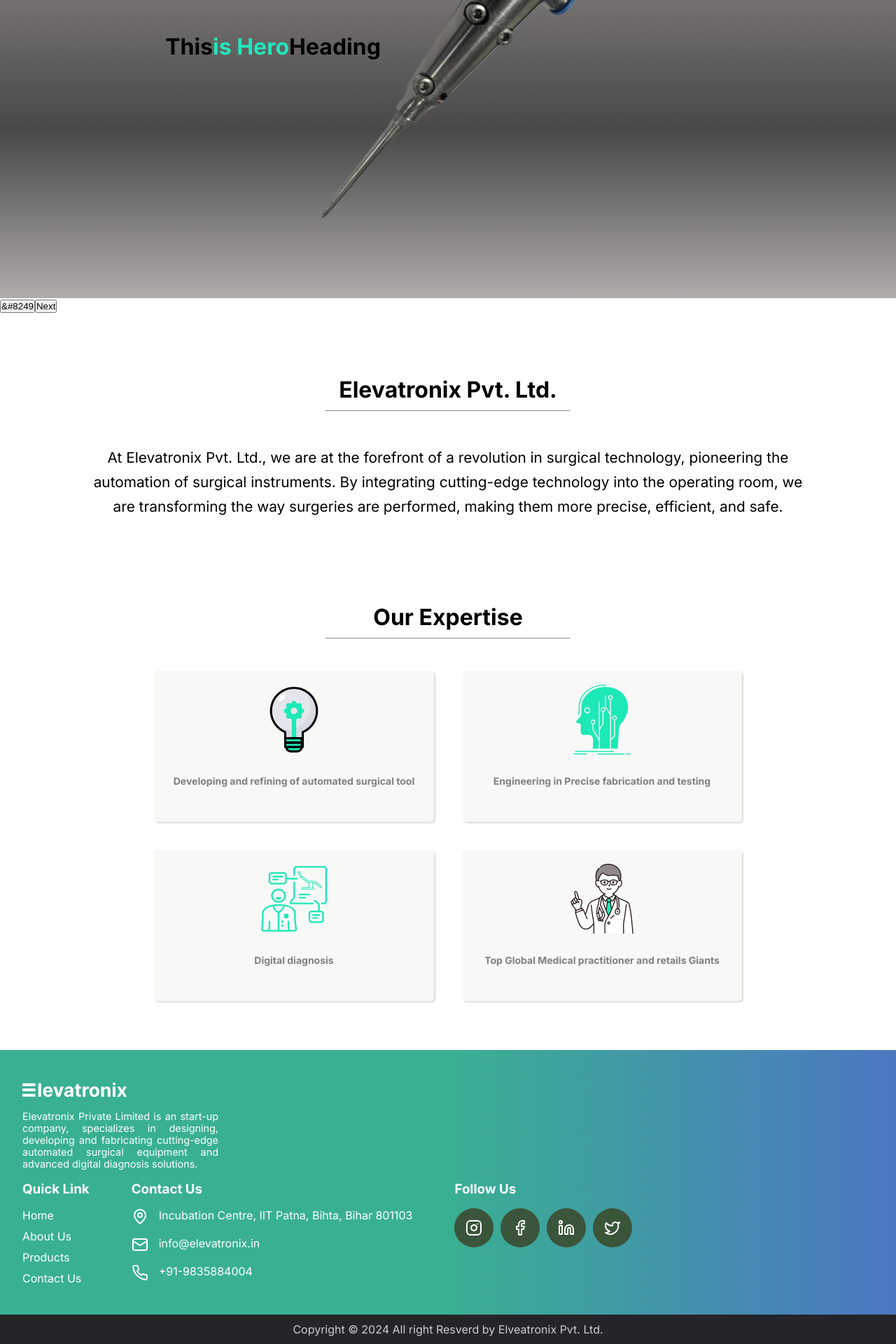
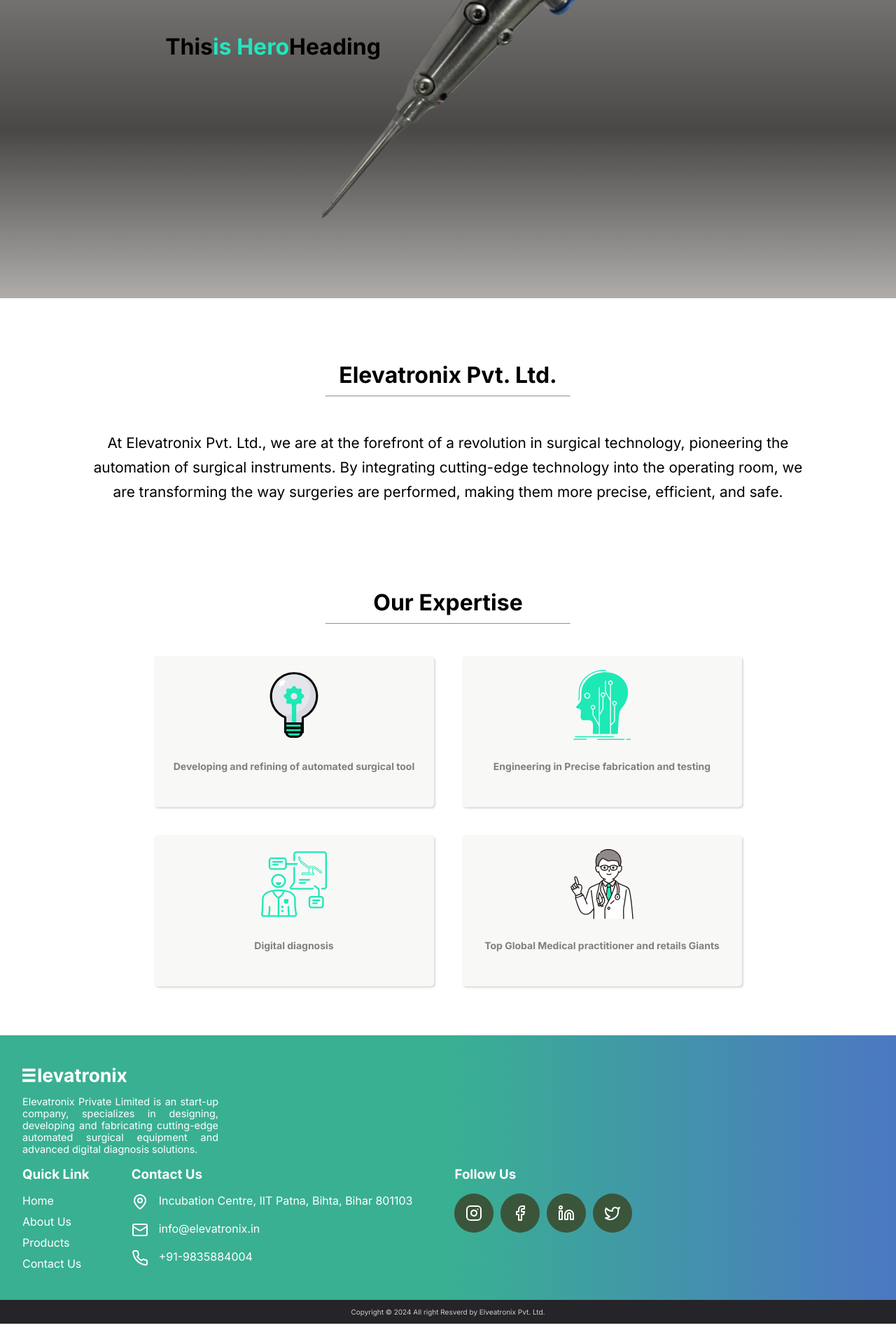
Before and after one commit to Elevatronix-IITP/website, a Next.js app: page / in a window 1280 px wide. Shown: the part 294-2214 px from the top of the page at 70% size. After the commit the page ends 2185 px from the top, so only its background shows below. Built offline with nearby package versions, Linux system fonts and the light colour scheme.

Commit message:
copyright section changed

```diff
--- a/app/components/Copyright.module.css
+++ b/app/components/Copyright.module.css
@@ -1,5 +1,5 @@
 .copyright {
-  font-size: 1rem;
+  font-size: 10px;
   text-align: center;
   color: #cdcdcd;
   background-color: #252529;
--- a/app/components/Director.tsx
+++ b/app/components/Director.tsx
@@ -33,7 +33,7 @@
             src="/asset/Dr Karali Patra.png"
             width={300}
             height={300}
-            alt="Dr "
+            alt="Dr Karali Patra"
           />
           <h4>Dr. Karali Patra</h4>
           <h6>Professor IIT Patna</h6>
--- a/app/components/Slider.tsx
+++ b/app/components/Slider.tsx
@@ -33,12 +33,6 @@
           </div>
         </div>
       </div>
-      <button className="embla__prev" onClick={scrollPrev}>
-        &#8249
-      </button>
-      <button className="embla__next" onClick={scrollNext}>
-        Next
-      </button>
     </div>
   );
 }
```
